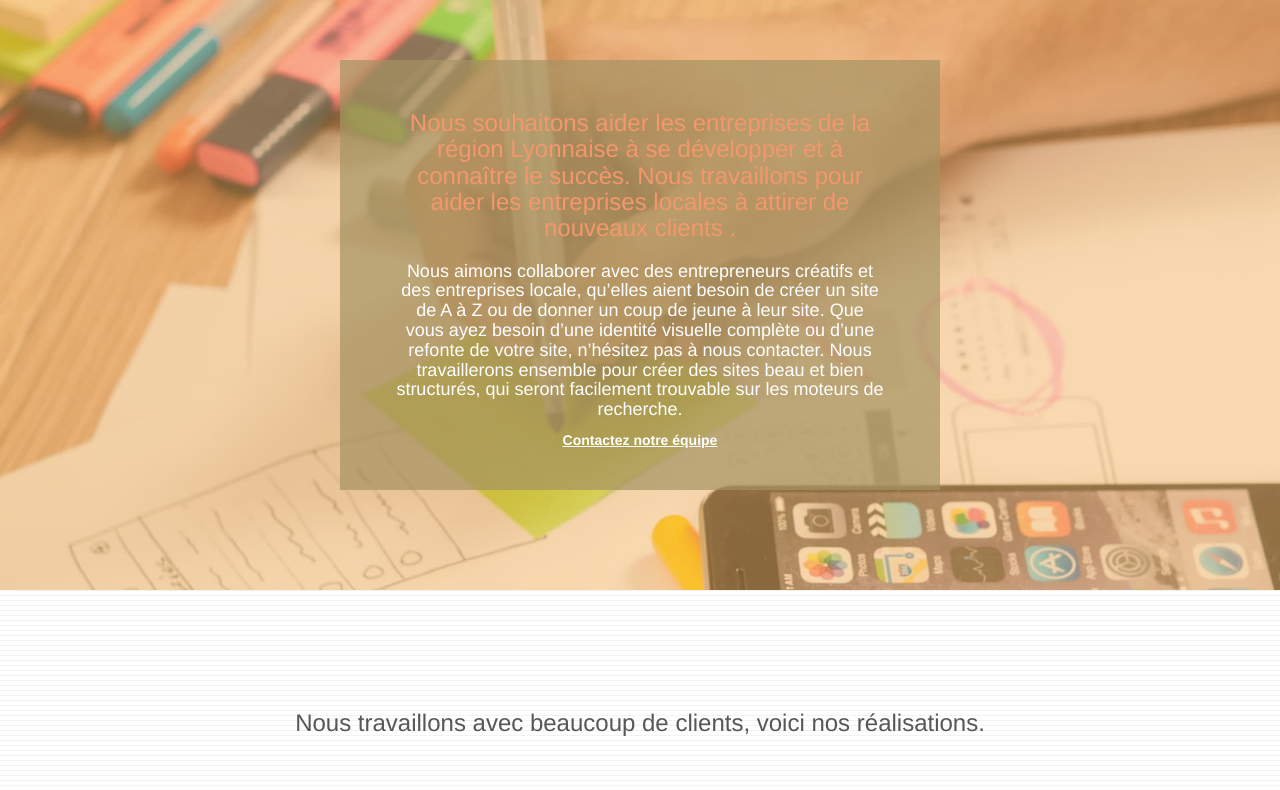
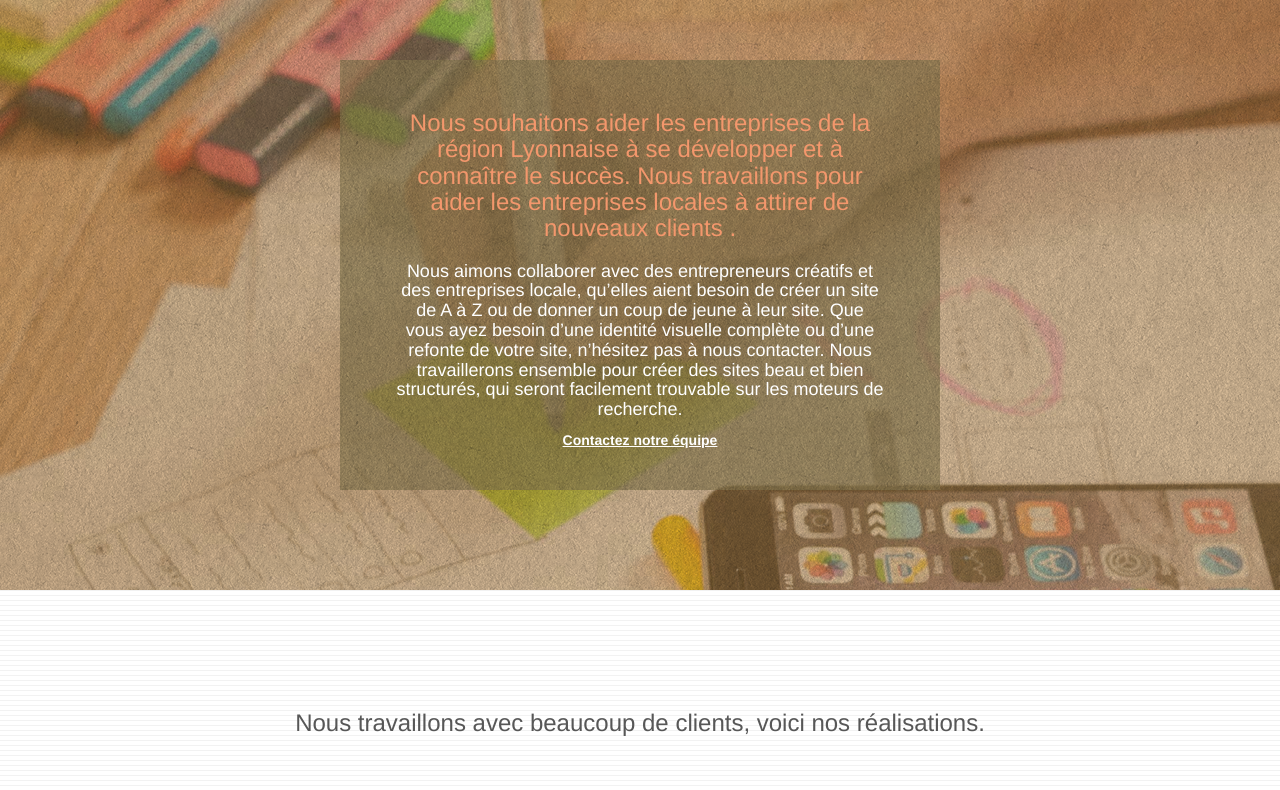
Before and after one commit to AnthonyAzzati/AnthonyAzzati_4_28112020, a plain HTML site: page index.html in a window 1280 px wide. Shown: the part 1190-1980 px from the top of the page. Drawn offline with Linux system fonts and the light colour scheme.

Commit message:
MàJ du fichier 'texture-paper.png'

```diff
--- a/style.css
+++ b/style.css
@@ -91,7 +91,7 @@ a:hover {
 }
 
 .texture-paper::before {
-    background: url("img/texture-paper.png");
+    background: url("img/texture-paper.webp");
     background-size: 280px 280px;
 }
 
```
